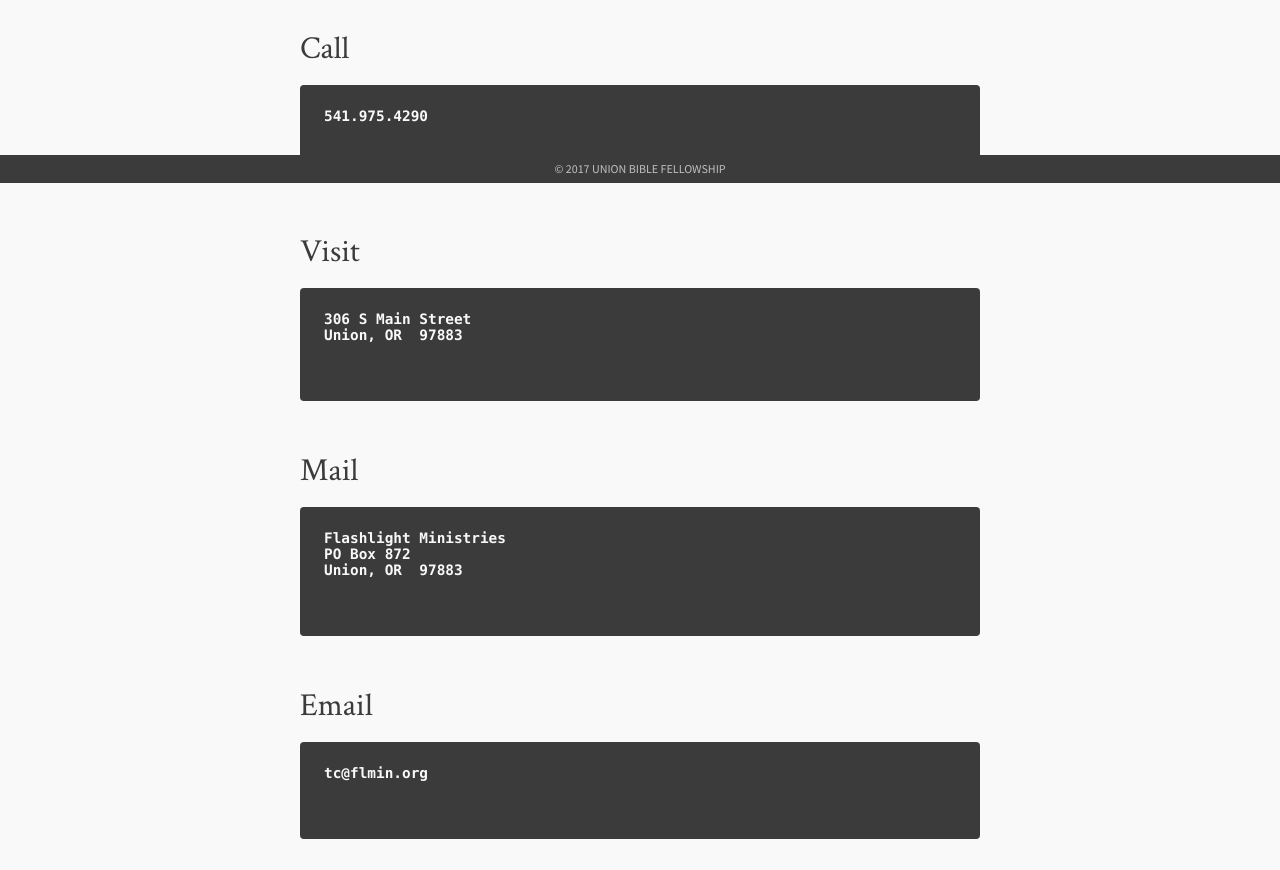
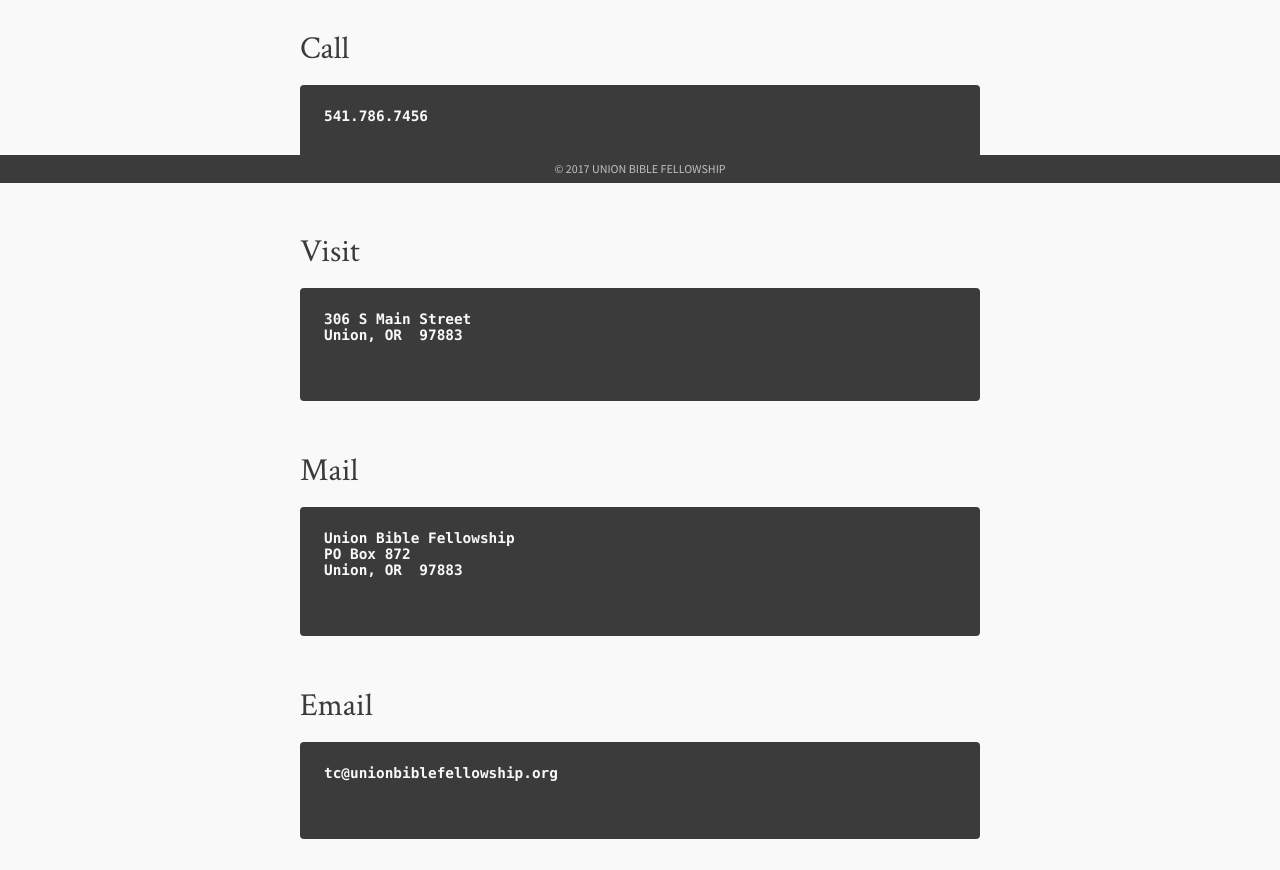
Before and after one commit to flashlightministries/unionbiblefellowship, a Jekyll site: the page built from contact.md, in a window 1280 px wide. Shown: the part 717-1587 px from the top of the page. Built offline with Jekyll 4.4.1, drawn with Linux system fonts in a browser that asks for light colours.

Commit message:
Update contact.md

```diff
--- a/contact.md
+++ b/contact.md
@@ -6,7 +6,7 @@
 
 ### Call
 
-    541.975.4290
+    541.786.7456
 
 ### Visit
 
@@ -15,10 +15,10 @@
 
 ### Mail
 
-    Flashlight Ministries
+    Union Bible Fellowship
     PO Box 872
     Union, OR  97883
 
 ### Email
 
-    tc@flmin.org
+    tc@unionbiblefellowship.org
```
